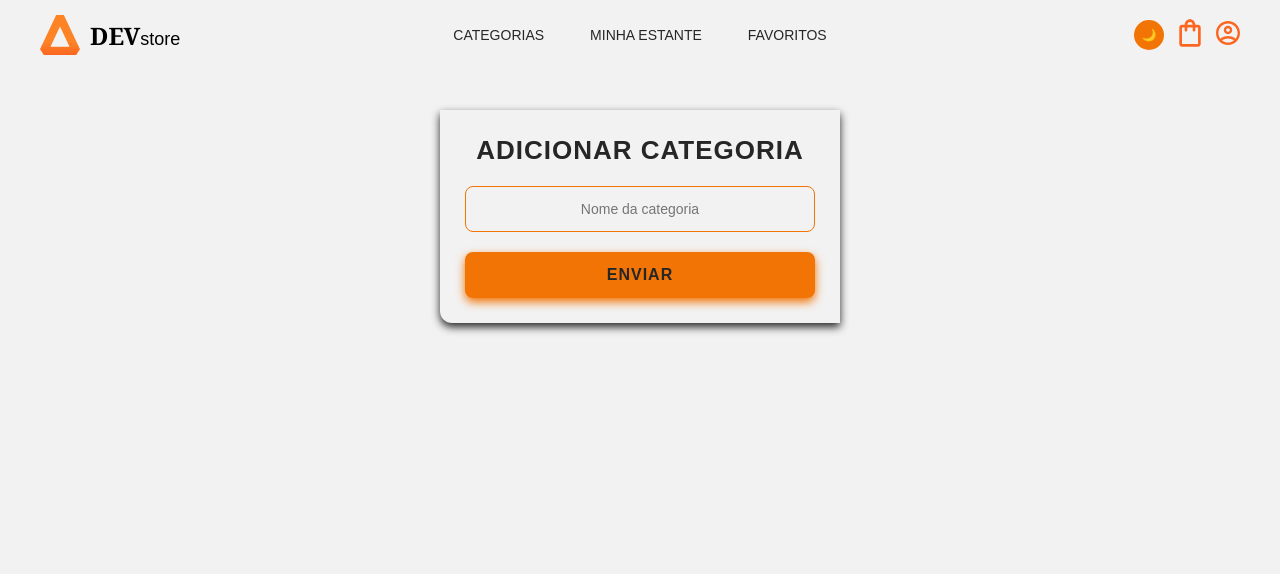
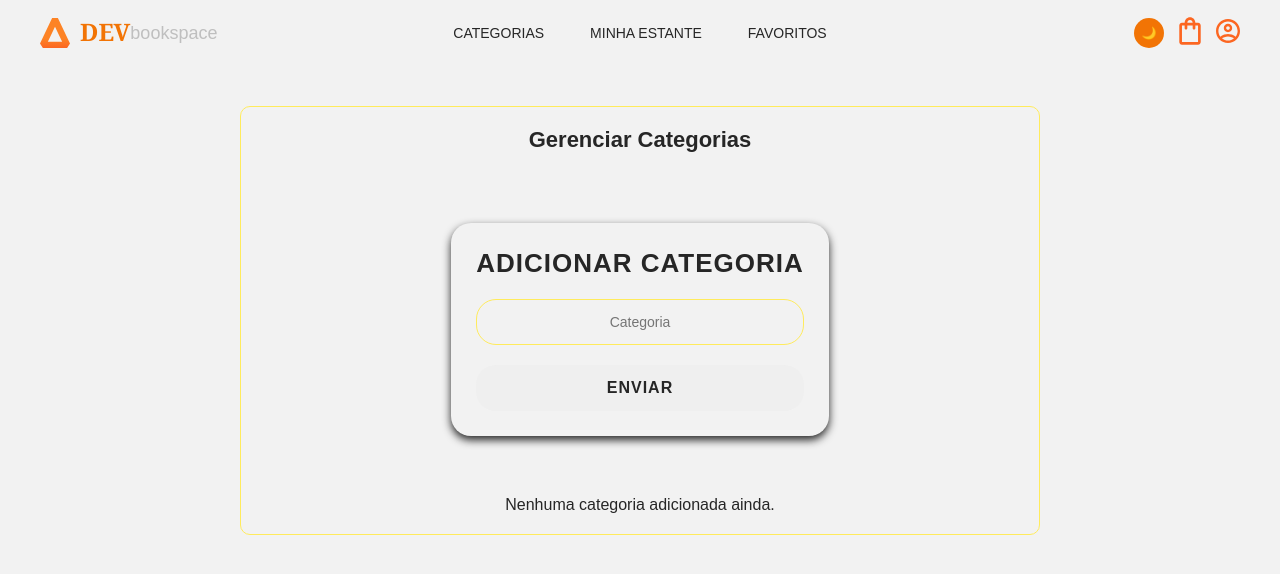
Before and after one commit to kessillychiachio/DEVStore, a React (Create React App) app in the folder devstore/: page /Categorias in a window 1280 px wide. Shown: the top 574 px of the page. Built offline with nearby package versions, Linux system fonts and the light colour scheme.

Commit message:
alteracoes no tema

```diff
--- a/devstore/src/Assets/theme.js
+++ b/devstore/src/Assets/theme.js
@@ -1,17 +1,17 @@
 export const lightTheme = {
   primary: "#F27405",
-  secondary: "#F28705",
+  secondary: "#ffeb5c",
   background: "#F2F2F2",
   text: "#262626",
   textSecondary: "#BFBFBF",
-  border: "#F27405",
+  border: "#ffeb5c",
 };
 
 export const darkTheme = {
   primary: "#F27405",
-  secondary: "#F28705",
-  background: "#262626",
+  secondary: "#75BDE9",
+  background: "#000",
   text: "#F2F2F2",
   textSecondary: "#595859",
-  border: "#F27405",
+  border: "#75BDE9",
 };
--- a/devstore/src/Components/BookCard.js
+++ b/devstore/src/Components/BookCard.js
@@ -7,15 +7,14 @@ const Card = styled.div`
   justify-content: space-between;
   align-items: center;
   background: ${(props) => props.theme.secondary};
-  border-radius: 10px;
+  border-radius: 20px;
   padding: 15px;
   text-align: center;
   width: 220px;
-  height: 100%;
+  height: 460px;
   transition: transform 0.3s ease-in-out, box-shadow 0.3s ease-in-out;
   backdrop-filter: blur(12px);
   cursor: pointer;
-  border: 1px solid ${(props) => props.theme.border};
 
   &:hover {
     transform: scale(1.05);
@@ -40,13 +39,14 @@ const BookInfo = styled.div`
 
 const BookTitle = styled.h3`
   color: ${(props) => props.theme.text};
+  font-weight: 900;
   font-size: 16px;
   font-weight: bold;
   margin-top: 10px;
 `;
 
 const BookDescription = styled.p`
-  color: ${(props) => props.theme.textSecondary};
+  color: black;
   font-size: 14px;
   margin-top: 5px;
 `;
--- a/devstore/src/Components/Formulario.js
+++ b/devstore/src/Components/Formulario.js
@@ -9,7 +9,7 @@ const FormContainer = styled.form`
   margin: 40px auto;
   background: ${(props) => props.theme.background};
   padding: 25px;
-  border-radius: 0 0 0 12px;
+  border-radius: 20px;
   box-shadow: 0px 4px 8px ${(props) => props.theme.text};
   backdrop-filter: blur(10px);
   text-align: center;
@@ -19,7 +19,7 @@ const FormContainer = styled.form`
 const Input = styled.input`
   padding: 14px;
   border: 1px solid ${(props) => props.theme.border};
-  border-radius: 8px;
+  border-radius: 20px;
   outline: none;
   font-size: 14px;
   transition: 0.3s;
@@ -28,30 +28,25 @@ const Input = styled.input`
   text-align: center;
 
   &:focus {
-    border-color: ${(props) => props.theme.primary};
-    box-shadow: 0px 0px 10px ${(props) => props.theme.primary};
-    background: ${(props) => props.theme.secondary};
+    border-color: ${(props) => props.theme.secondary};
+    box-shadow: 0px 0px 10px ${(props) => props.theme.secondary};
   }
 `;
 
 const Button = styled.button`
-  background: ${(props) => props.theme.primary};
   color: ${(props) => props.theme.text};
   padding: 14px;
   border: none;
   cursor: pointer;
-  border-radius: 8px;
+  border-radius: 20px;
   font-size: 16px;
   font-weight: bold;
   transition: 0.3s;
   letter-spacing: 1px;
   text-transform: uppercase;
-  box-shadow: 0px 4px 10px ${(props) => props.theme.primary};
 
   &:hover {
     transform: scale(1.05);
-    background: ${(props) => props.theme.secondary};
-    box-shadow: 0px 0px 12px ${(props) => props.theme.secondary};
   }
 `;
 
--- a/devstore/src/Components/Logo.js
+++ b/devstore/src/Components/Logo.js
@@ -9,27 +9,31 @@ const LogoContainer = styled(Link)`
   text-decoration: none;
 
   img {
-    width: 40px;
+    width: 30px;
   }
 `;
 
 const LogoText = styled.p`
   font-size: 20px;
   font-weight: bold;
-  color: black;
+  color: ${(props) => props.theme.text};
   text-decoration: none;
+  display: flex;
+  align-items: center;
 `;
 
 const DevText = styled.span`
   font-family: Georgia, 'Times New Roman', Times, serif;
   font-size: 24px;
   font-weight: bold;
-  color: black;
+  color: ${(props) => props.theme.primary};
+  margin-bottom: 3px;
 `;
 
 const StoreText = styled.span`
   font-size: 18px;
   font-weight: normal;
+  color: ${(props) => props.theme.textSecondary};
 `;
 
 function Logo() {
@@ -37,7 +41,7 @@ function Logo() {
     <LogoContainer to="/">
       <img src={LogoImg} alt="Logo da DEV Store" />
       <LogoText>
-        <DevText>DEV</DevText><StoreText>store</StoreText>
+        <DevText>DEV</DevText><StoreText>bookspace</StoreText>
       </LogoText>
     </LogoContainer>
   );
--- a/devstore/src/Components/RecommendationCard.js
+++ b/devstore/src/Components/RecommendationCard.js
@@ -6,7 +6,6 @@ const CardContainer = styled.div`
   flex-direction: column;
   align-items: center;
   background: ${(props) => props.theme.background};
-  border: 1px solid ${(props) => props.theme.border};
   border-radius: 10px;
   padding: 20px;
   max-width: 600px;
@@ -17,7 +16,7 @@ const CardContainer = styled.div`
 `;
 
 const Title = styled.h3`
-  font-size: 18px;
+  font-size: 30px;
   font-weight: bold;
   color: ${(props) => props.theme.text};
   margin-bottom: 10px;
@@ -28,7 +27,7 @@ function RecommendationCard({ book }) {
 
   return (
     <CardContainer>
-      <Title>Recomendação do Dia</Title>
+      <Title>Que tal?</Title>
       <BookCard book={book} onClick={() => console.log("Livro recomendado:", book.nome)} />
     </CardContainer>
   );
--- a/devstore/src/Components/SearchBar.js
+++ b/devstore/src/Components/SearchBar.js
@@ -33,7 +33,7 @@ const SearchInput = styled.input`
   width: 100%;
   padding: 12px;
   border: 2px solid ${(props) => props.theme.border};
-  border-radius: 5px;
+  border-radius:20px;
   outline: none;
   font-size: 16px;
   background: ${(props) => props.theme.background};
@@ -45,8 +45,8 @@ const SearchInput = styled.input`
   }
 
   &:focus {
-    border-color: ${(props) => props.theme.primary};
-    box-shadow: 0px 0px 8px ${(props) => props.theme.primary};
+    border-color: ${(props) => props.theme.secondary};
+    box-shadow: 0px 0px 4px ${(props) => props.theme.primary};
   }
 `;
 
--- a/devstore/src/Pages/Categorias.js
+++ b/devstore/src/Pages/Categorias.js
@@ -1,12 +1,93 @@
+import { useState, useEffect } from "react";
+import styled from "styled-components";
 import Formulario from "../Components/Formulario";
 
+const CategoriasContainer = styled.div`
+  display: flex;
+  flex-direction: column;
+  align-items: center;
+  gap: 20px;
+  margin: 40px auto;
+  max-width: 800px;
+  padding: 20px;
+  background: ${(props) => props.theme.background};
+  border: 1px solid ${(props) => props.theme.border};
+  border-radius: 10px;
+  backdrop-filter: blur(10px);
+  text-align: center;
+  transition: background 0.3s ease-in-out, border 0.3s ease-in-out;
+`;
+
+const Title = styled.h2`
+  font-size: 22px;
+  font-weight: bold;
+  color: ${(props) => props.theme.text};
+  margin-bottom: 10px;
+`;
+
+const CategoriesList = styled.ul`
+  list-style: none;
+  padding: 0;
+  display: flex;
+  flex-wrap: wrap;
+  gap: 10px;
+  justify-content: center;
+`;
+
+const CategoryItem = styled.li`
+  background: ${(props) => props.theme.secondary};
+  color: ${(props) => props.theme.text};
+  padding: 10px 15px;
+  border-radius: 8px;
+  font-size: 16px;
+  font-weight: bold;
+  cursor: pointer;
+  transition: 0.3s;
+
+  &:hover {
+    background: ${(props) => props.theme.primary};
+  }
+`;
+
 function Categorias() {
+  const [categories, setCategories] = useState([]);
+
+  useEffect(() => {
+    const storedCategories = JSON.parse(localStorage.getItem("categorias")) || [];
+    setCategories(storedCategories);
+  }, []);
+
   const handleSubmit = (e) => {
     e.preventDefault();
-    alert("Categoria cadastrada!");
+    const formData = new FormData(e.target);
+    const newCategory = formData.get("Categoria");
+
+    if (!newCategory.trim()) {
+      alert("Digite um nome para a categoria!");
+      return;
+    }
+
+    const updatedCategories = [...categories, newCategory];
+    setCategories(updatedCategories);
+    localStorage.setItem("categorias", JSON.stringify(updatedCategories));
+    e.target.reset();
   };
 
-  return <Formulario titulo="Adicionar Categoria" campos={["Nome da categoria"]} onSubmit={handleSubmit} />;
+  return (
+    <CategoriasContainer>
+      <Title>Gerenciar Categorias</Title>
+      <Formulario titulo="Adicionar Categoria" campos={["Categoria"]} onSubmit={handleSubmit} />
+      <CategoriesList>
+        {categories.length === 0 ? (
+          <p>Nenhuma categoria adicionada ainda.</p>
+        ) : (
+          categories.map((category, index) => (
+            <CategoryItem key={index}>{category}</CategoryItem>
+          ))
+        )}
+      </CategoriesList>
+    </CategoriasContainer>
+  );
 }
 
 export default Categorias;
```
